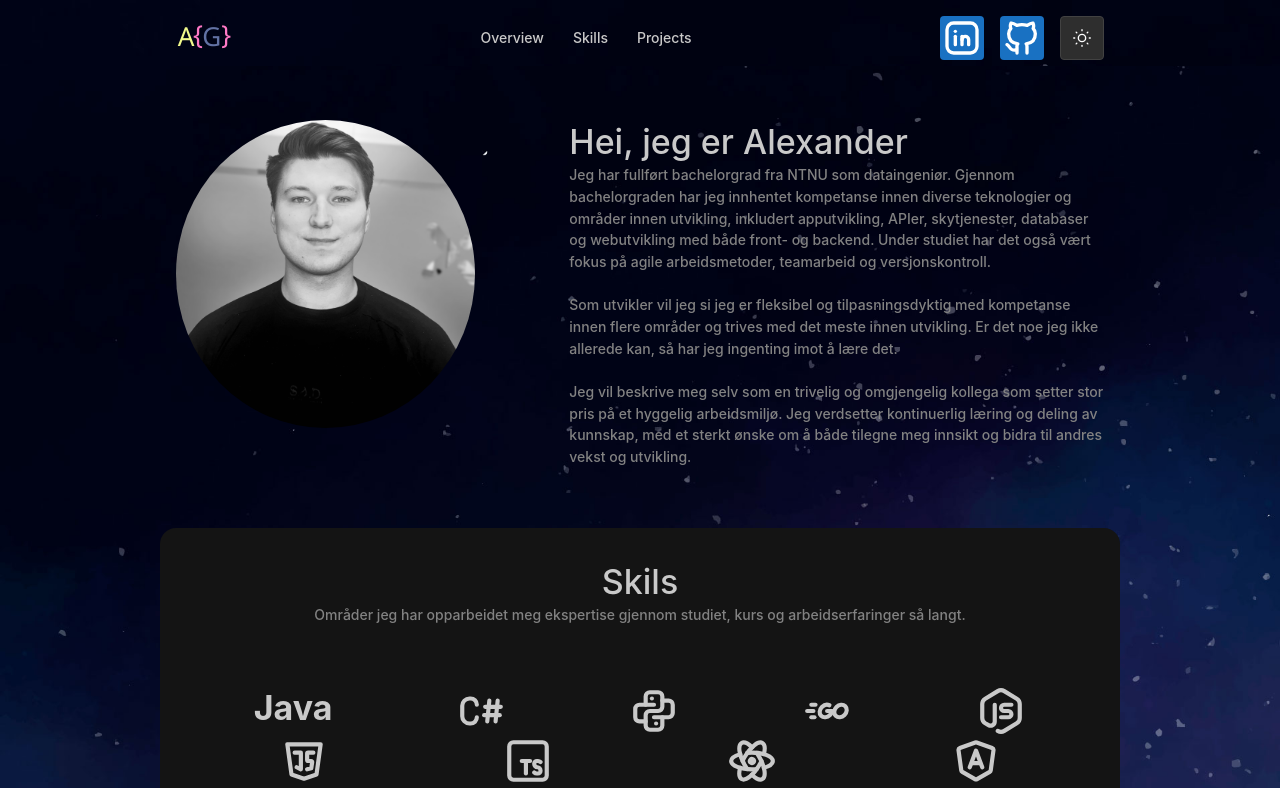
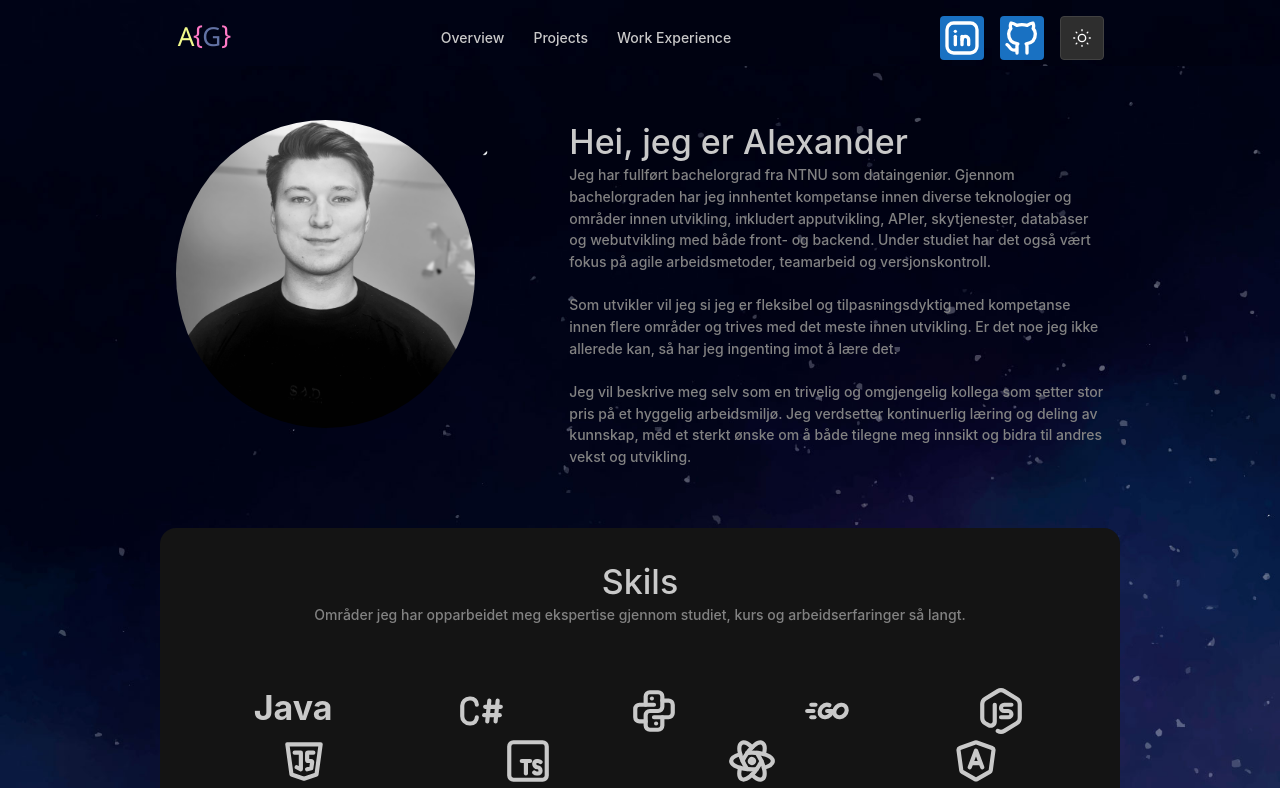
Before and after one commit to AGatland/cv-app, a React (Vite) app: page / in a window 1280 px wide. Shown: the top 788 px of the page. Built offline with nearby package versions, Linux system fonts and the light colour scheme.

Commit message:
Add scroll to section on header links

```diff
--- a/src/components/Header/index.jsx
+++ b/src/components/Header/index.jsx
@@ -1,7 +1,6 @@
 import { Group, Container, useMantineColorScheme, ActionIcon } from '@mantine/core';
 import classes from './styles.module.css';
 import ColorSchemeButton from './colorSchemeButton';
-import { Link } from 'react-router-dom';
 import assetLogoDark from '../../assets/logoDark.svg'
 import assetLogoLight from '../../assets/logoLight.svg'
 import { useEffect, useState } from 'react';
@@ -34,9 +33,9 @@ export default function Header() {
         <div className={classes.inner}>
           <img src={colorScheme == "dark" ? assetLogoDark : assetLogoLight} alt="Logo" className={classes.logo} />
           <Group gap={5} visibleFrom="sm">
-            <Link to={"/"} className={classes.link}>Overview</Link>
-            <Link to={"/"} className={classes.link}>Skills</Link>
-            <Link to={"/"} className={classes.link}>Projects</Link>
+            <a href="#overview" className={classes.link}>Overview</a>
+            <a href="#projects" className={classes.link}>Projects</a>
+            <a href="#workexperience" className={classes.link}>Work Experience</a>
           </Group>
           <Group>
             <ActionIcon size="xl" component="a" target='_blank' href="https://www.linkedin.com/in/alexander-gatland/"> <IconBrandLinkedin size="40" /></ActionIcon>
--- a/src/cvpage/index.jsx
+++ b/src/cvpage/index.jsx
@@ -15,14 +15,16 @@ export default function Cvpage() {
     <Flex
         direction={"column"}
     >
-        <div className={classes.startContainer} style={{backgroundImage: `url(${colorScheme == "dark" ? assetBgDark : assetBgLight})`, backgroundSize: "cover"}}>
+        <div id='overview' className={classes.startContainer} style={{backgroundImage: `url(${colorScheme == "dark" ? assetBgDark : assetBgLight})`, backgroundSize: "cover"}}>
             <Intro />
             <Skills />
             <br /><br />
             <Certifications />
         </div>
-        <Projects />
-        <div className={classes.endContainer} style={{backgroundImage: `url(${colorScheme == "dark" ? assetBgDark : assetBgLight})`}}>
+        <div id='projects'>
+          <Projects/>
+        </div>
+        <div id='workexperience' className={classes.endContainer} style={{backgroundImage: `url(${colorScheme == "dark" ? assetBgDark : assetBgLight})`}}>
             <WorkExperience />
         </div>
     </Flex>
--- a/src/cvpage/styles.module.css
+++ b/src/cvpage/styles.module.css
@@ -3,6 +3,10 @@
     font-size: var(--mantine-font-size-sm);
     font-weight: 500;
 }
+
+html {
+    scroll-behavior: smooth;
+  }
 
 Text {
     color: light-dark(var(--mantine-color-gray-7), var(--mantine-color-dark-0));
```
